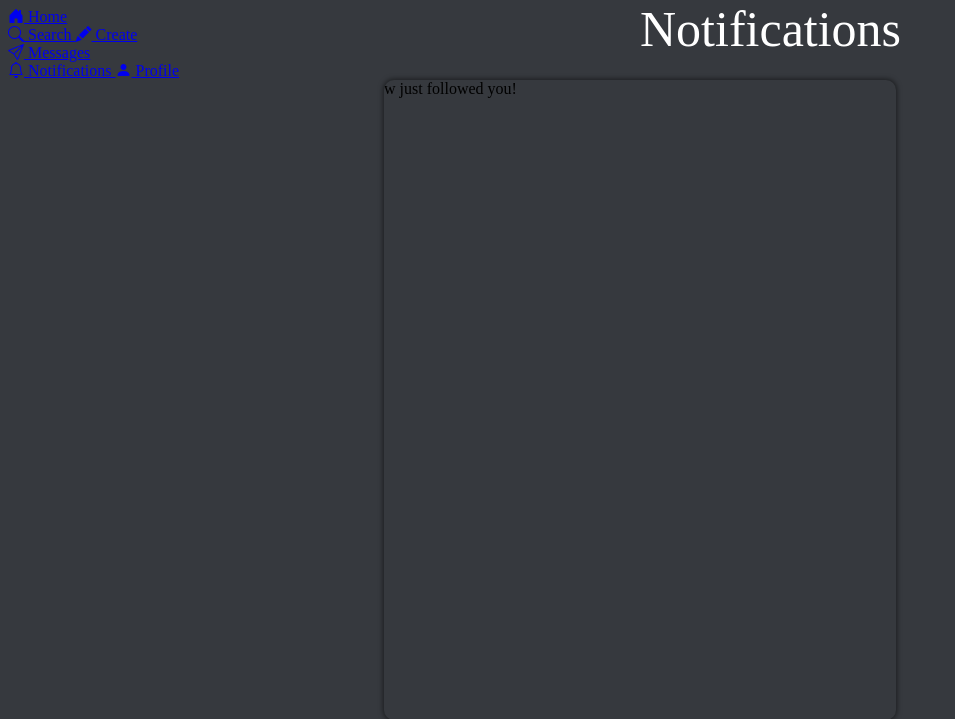
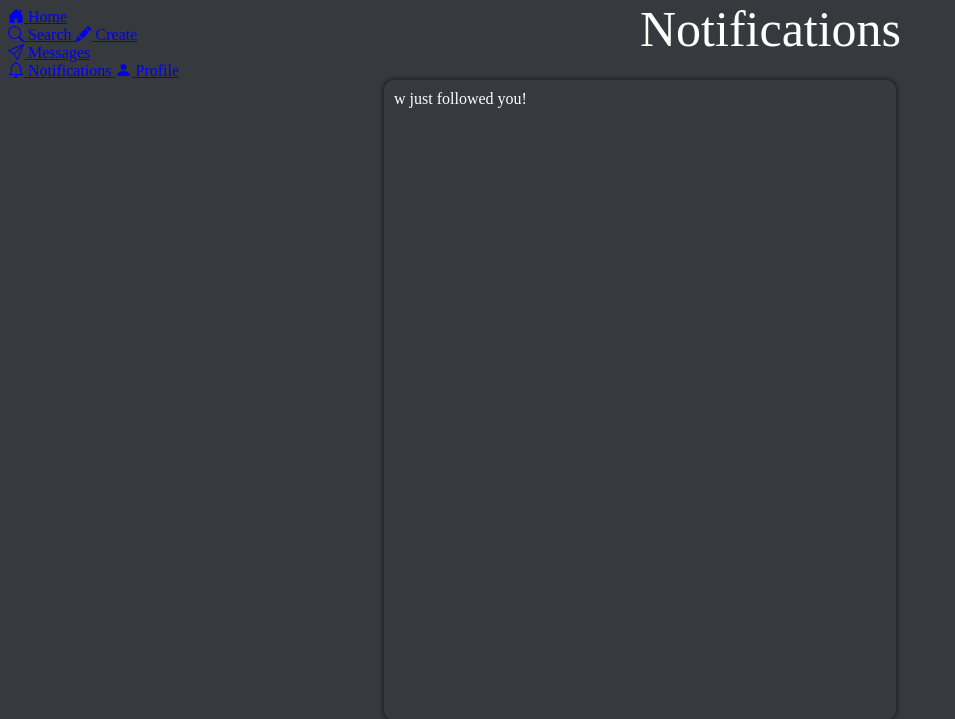
Before and after one commit to NickieUwU/TWA_project, a PHP site: page /Notifications.php in a window 1280 px wide. Shown: the top 719 px of the page, without its empty margins (0-955 px from the left). Run offline with PHP 8.4, Linux system fonts and the light colour scheme; a user stored in the database is signed in; data comes from the database, SQL or seed files in the repository; data that the repository does not hold is empty.

Commit message:
Working on notifications

```diff
--- a/Notifications/Notifications.css
+++ b/Notifications/Notifications.css
@@ -19,3 +19,9 @@
     border-radius: 10px;
     overflow: hidden; /* Ensure content doesn't overflow */
 }
+
+.Notification
+{
+    color: #fff;
+    margin: 10px;
+}
--- a/Notifications/Notifications.php
+++ b/Notifications/Notifications.php
@@ -18,6 +18,7 @@
     foreach($users as $user)
     {
         $Name = $user["Name"];
+        $Username = $user["Username"];
     }
 ?>
 <!DOCTYPE html>
```
